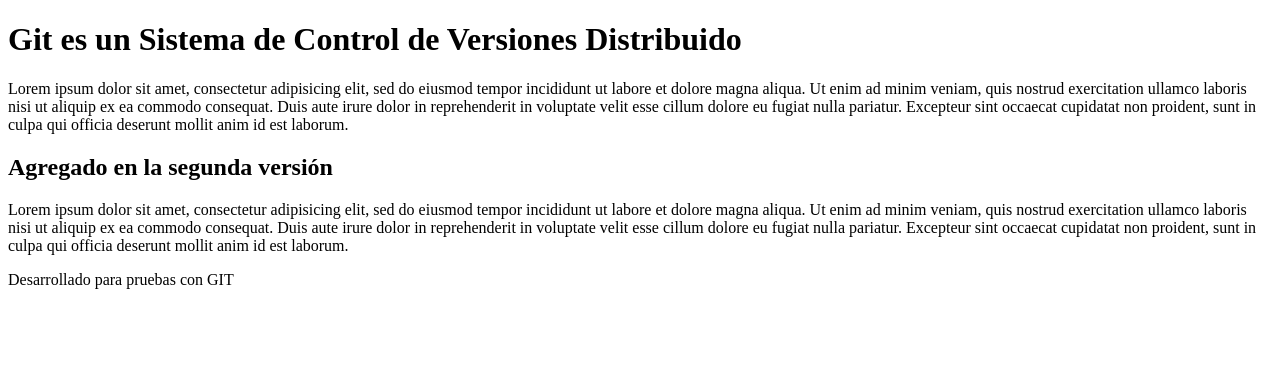
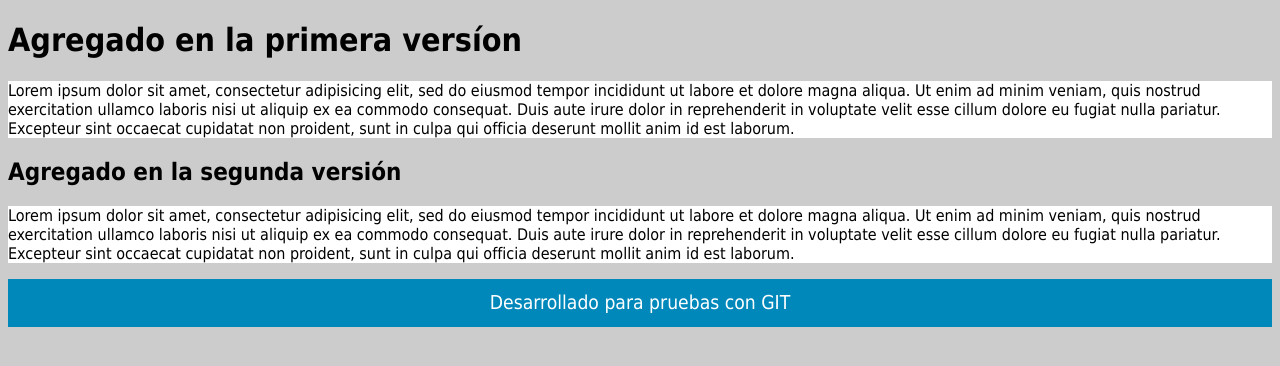
Before and after one commit to medmunval/ejemplogit, a plain HTML site: page index.html in a window 1280 px wide. Drawn offline with Linux system fonts and the light colour scheme.

Commit message:
Se agrego el tag link

```diff
--- a/index.html
+++ b/index.html
@@ -2,11 +2,12 @@
 <html lang="es">
     <head>
         <meta charset="utf-8">
+        <link rel="stylesheet" type="text/css" href="css/estilos.css">
         <title>Ejemplo de la aplicación Git</title>
     </head>
 
     <body>
-        <h1>Git es un Sistema de Control de Versiones Distribuido</h1>
+        <h1>Agregado en la primera versíon</h1>
         <p>Lorem ipsum dolor sit amet, consectetur adipisicing elit, sed do eiusmod
         tempor incididunt ut labore et dolore magna aliqua. Ut enim ad minim veniam,
         quis nostrud exercitation ullamco laboris nisi ut aliquip ex ea commodo
```
